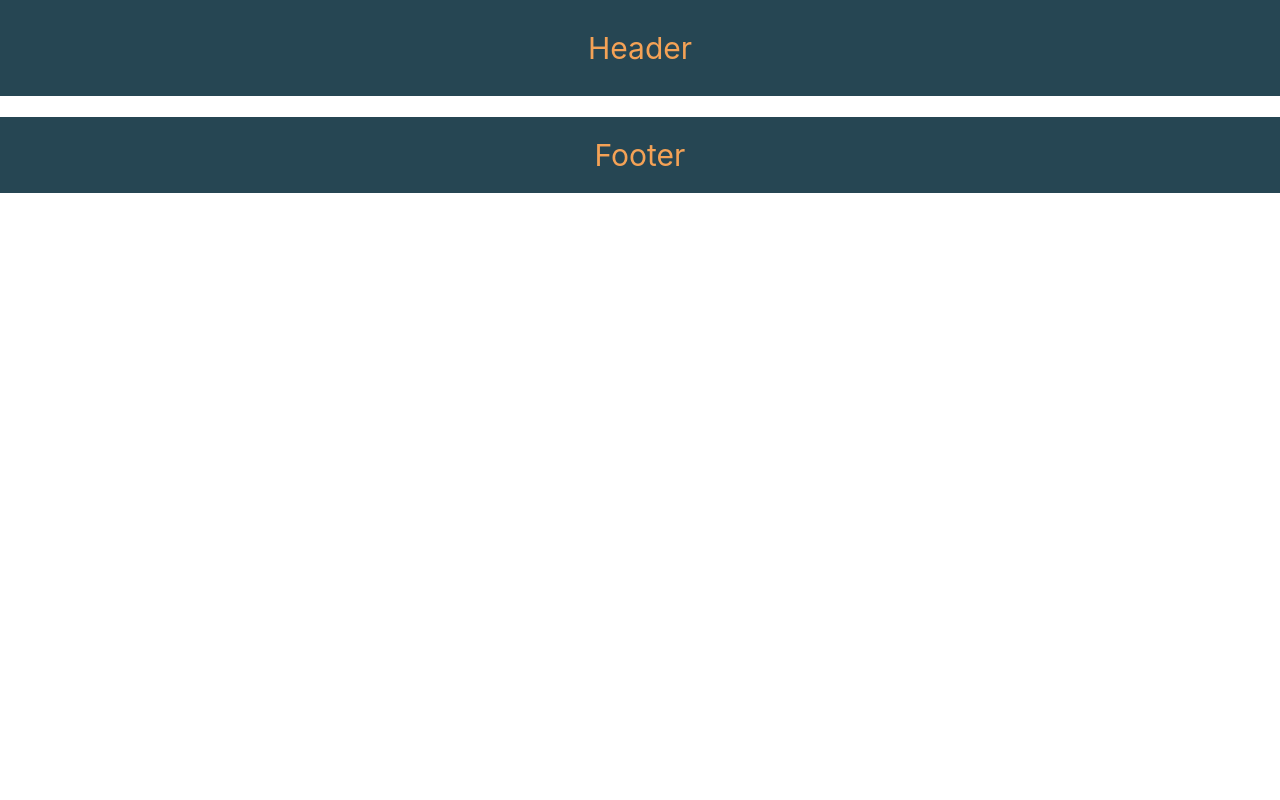
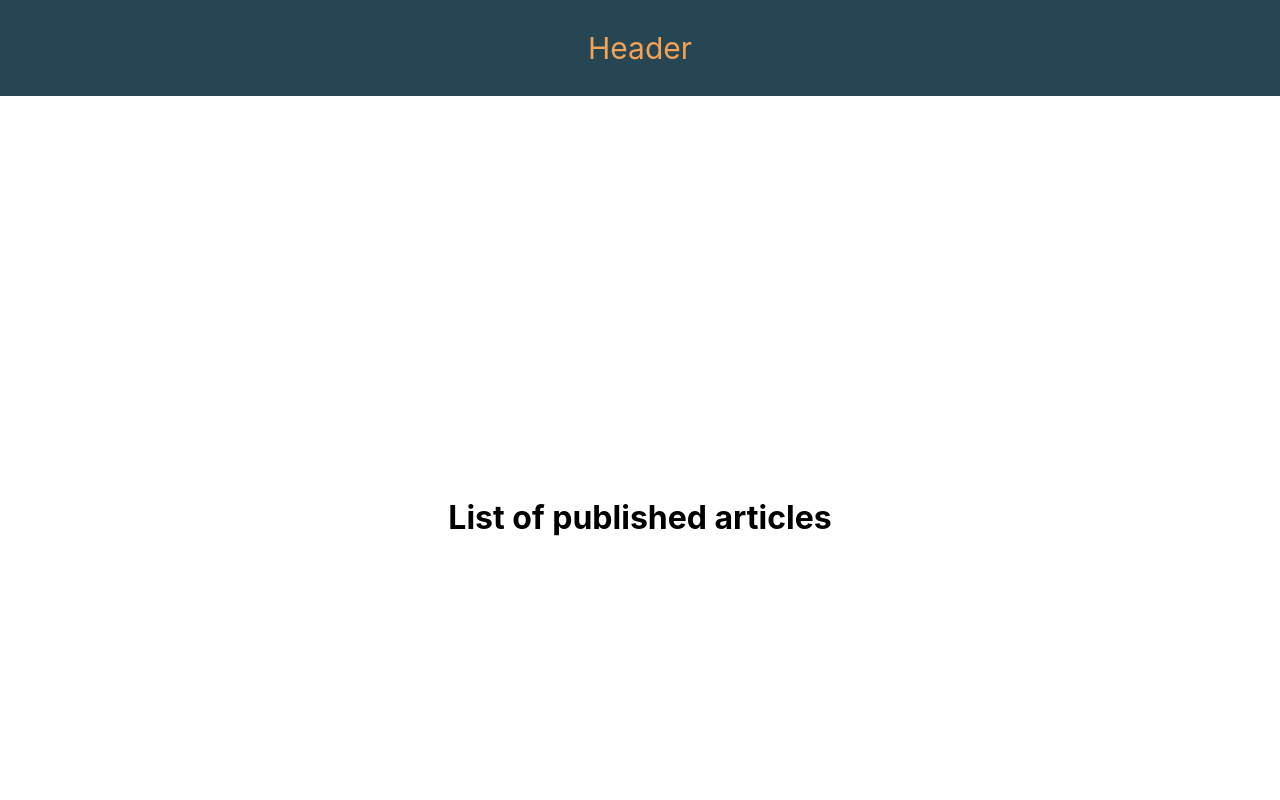
Before and after one commit to KGaurav-8102/Next-Js, a Next.js app in the folder next-misc/: page /news in a window 1280 px wide. Shown: the top 800 px of the page. Built offline with nearby package versions, Linux system fonts and the light colour scheme.

Commit message:
Preview enabled

```diff
--- /dev/null
+++ b/next-misc/pages/api/preview.js
@@ -0,0 +1,4 @@
+export default function handler(req, res) {
+    res.setPreviewData({})
+    res.end('Preview mode enabled')
+}
--- a/next-misc/pages/news/index.js
+++ b/next-misc/pages/news/index.js
@@ -1,5 +1,5 @@
 function News({ data }) {
-    return <h1></h1>
+    return <h1 className='content'>{data}</h1>
 }
 
 export default News
```
